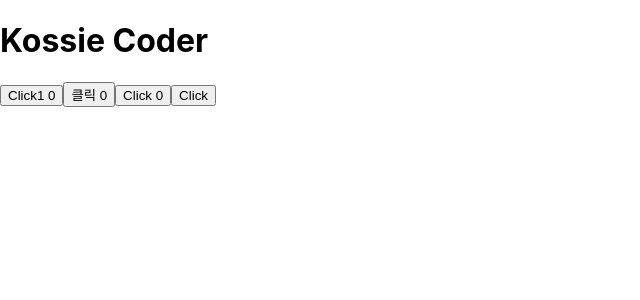
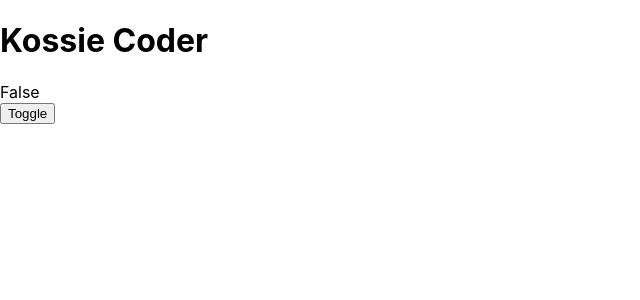
Before and after one commit to kingof7/react-beginner, a React (Create React App) app: page / in a window 1280 px wide. Shown: the top 300 px of the page, without its empty margins (0-640 px from the left). Built offline with nearby package versions, Linux system fonts and the light colour scheme.

Commit message:
9강 조건 렌더링

```diff
--- a/src/App.js
+++ b/src/App.js
@@ -1,18 +1,22 @@
 import React, { useEffect, useState } from 'react';
-import Counter from './components/Counter';
 
 function App() {
-  const [buttonName, setButtonName] = useState('클릭');
-  const clickButton = () => {
-    setButtonName('click');
-  };
+  const [condition, setCondition] = useState(false);
+  const toggle = () => setCondition(!condition);
+
+  useEffect(() => {
+    console.log(condition);
+  }, [condition])
+  const renderCondition = condition
+    ? 'True'
+    : 'False'
   return (
     <div className="App">
       <h1>Kossie Coder</h1>
-      <Counter click="Click1" />
-      <Counter click={buttonName}/>
-      <Counter />
-      <button onClick={clickButton}>Click</button>
+      <div>
+        {renderCondition}
+      </div>
+      <button onClick={toggle}>Toggle</button>
     </div>
   );
 }
```
